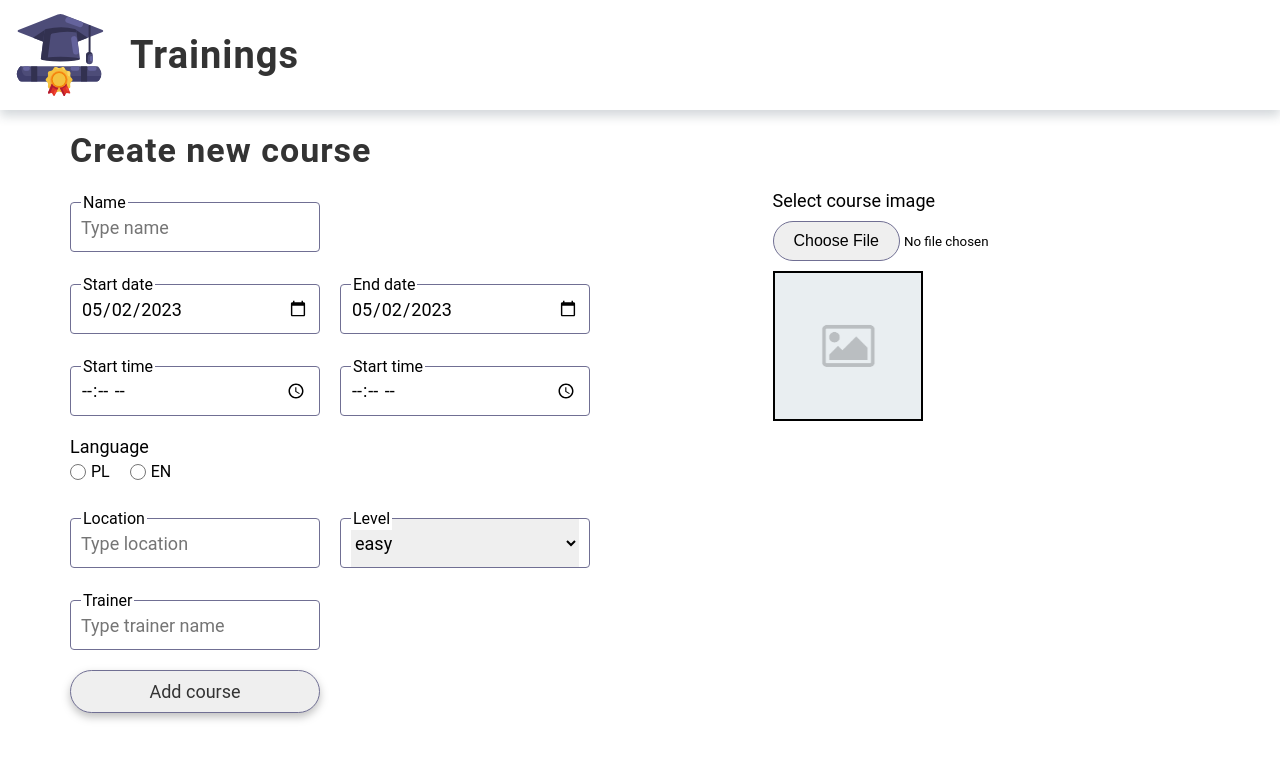
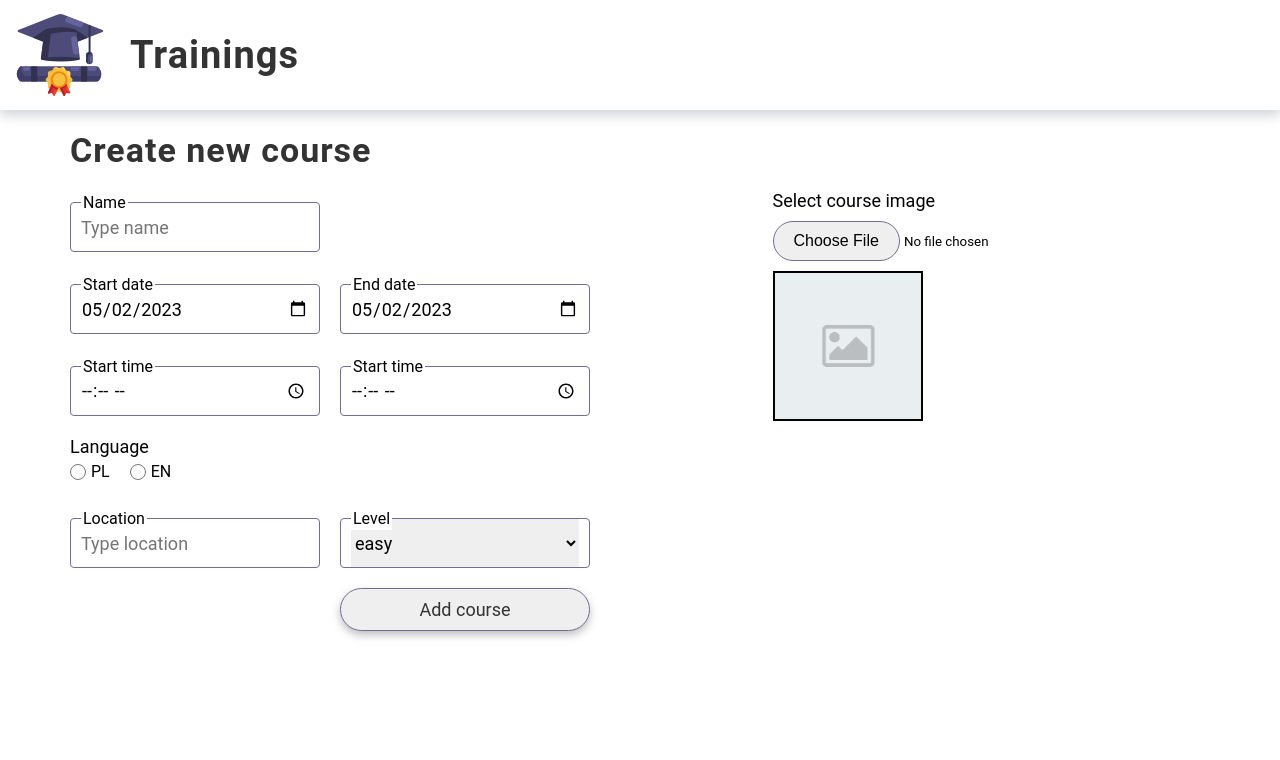
Before and after one commit to azizko1337/trainings-app, a Next.js app: page /createCourse in a window 1280 px wide. Shown: the top 760 px of the page. Built offline with nearby package versions, Linux system fonts and the light colour scheme.

Commit message:
Removed trainer name input - changing business logic

```diff
--- a/src/pages/createCourse.tsx
+++ b/src/pages/createCourse.tsx
@@ -22,7 +22,6 @@ function CreateCourse(){
         language: "",
         location: "",
         level: "easy",
-        trainer: "",
         image: "/default-placeholder.png"
     });
 
@@ -76,7 +75,6 @@ function CreateCourse(){
                     <span></span>
                     <Input id="location" type="text" label="Location" placeholder="Type location" value={form.location} changeHandler={handleChange} error={""}/>
                     <Select id="level" label="Level" value={form.level} options={["easy", "medium", "hard"]} changeHandler={handleChange}/>
-                    <Input id="trainer" type="text" label="Trainer" placeholder="Type trainer name" value={form.trainer} changeHandler={handleChange} error={""}/>
                     <span></span>
                     <Button type="submit">Add course</Button>
                 </LeftColumn>
```
